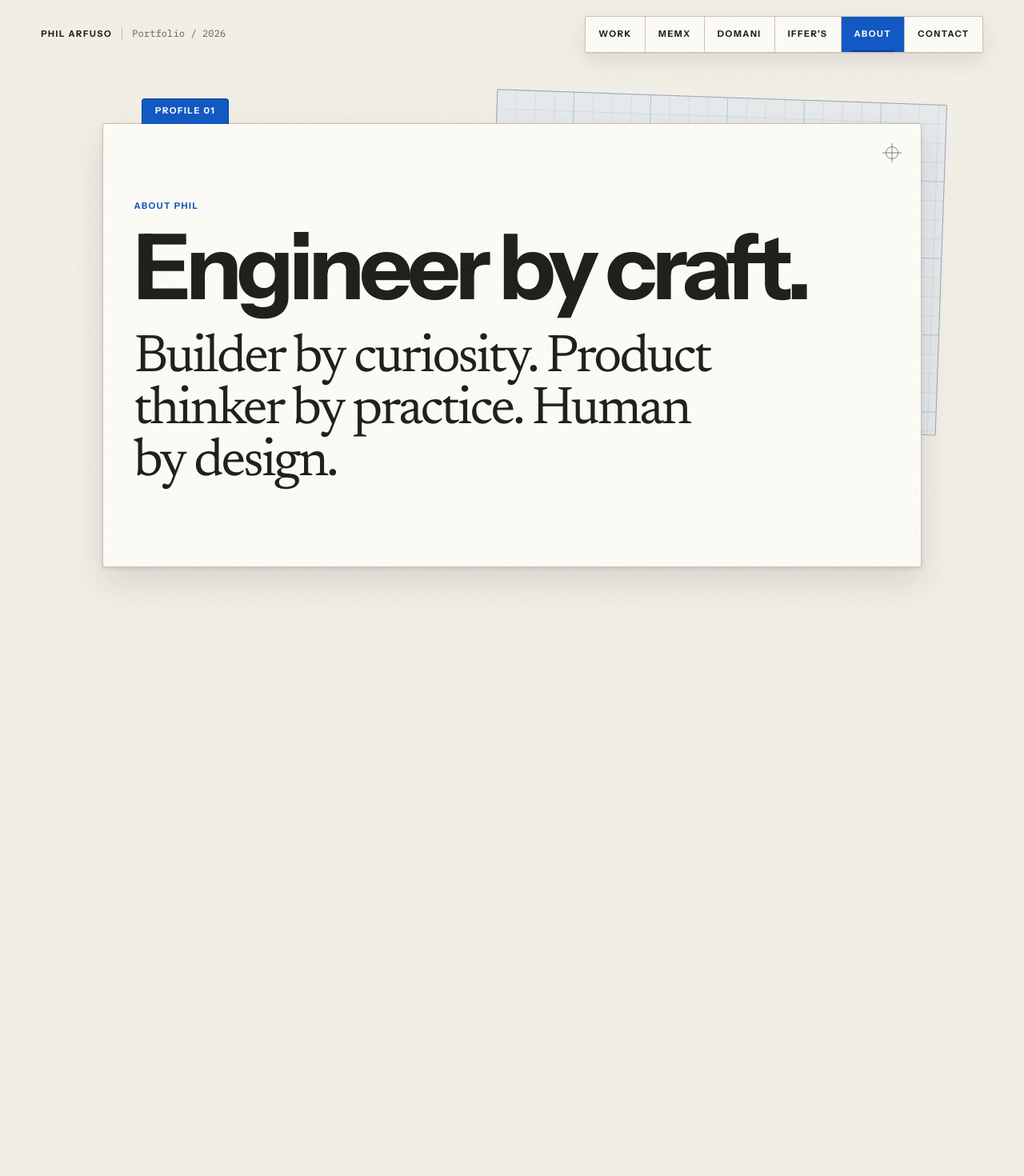
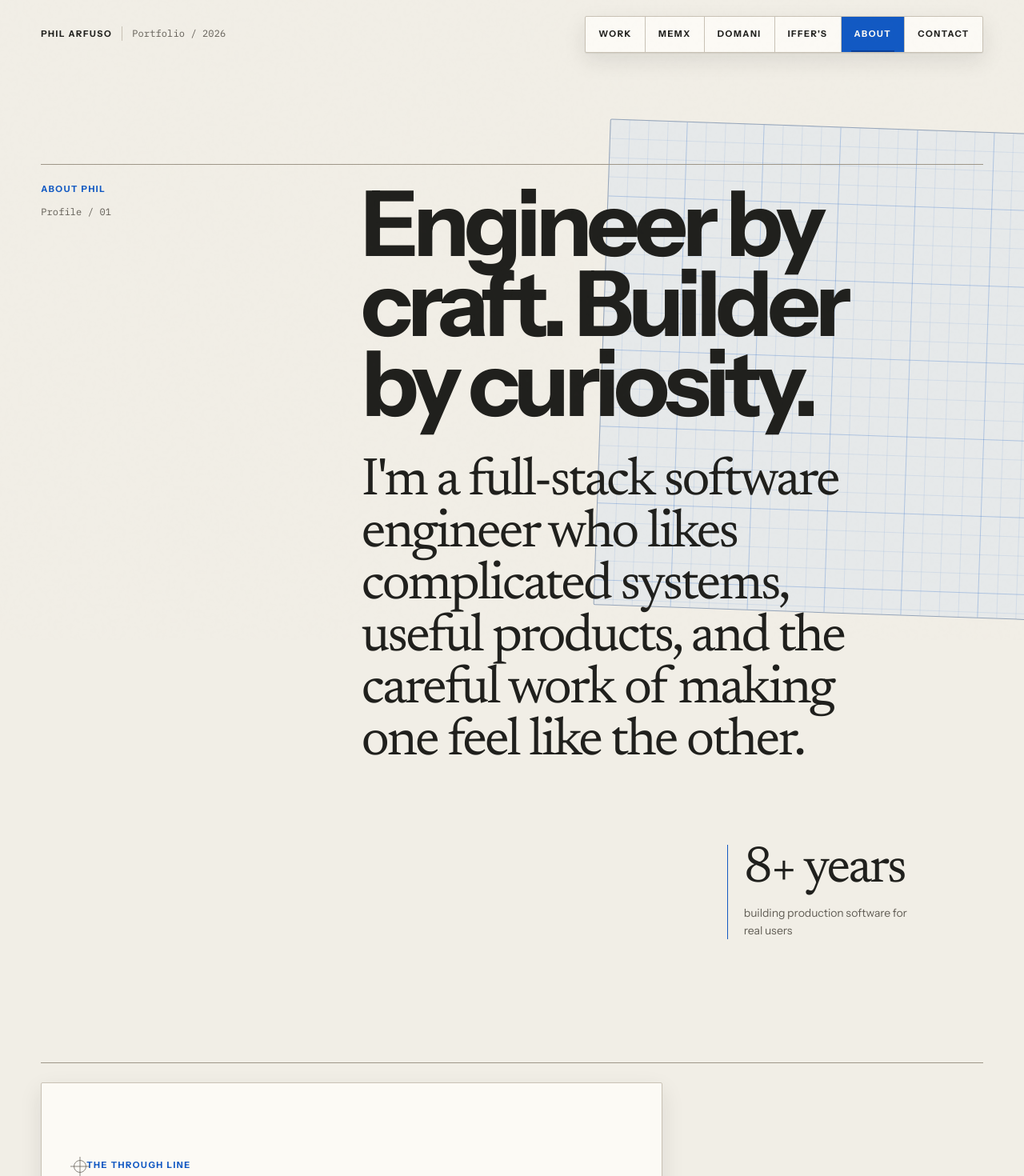
Before and after one commit to parfuso-pvs/portfolio, a Next.js app: page /about in a window 1280 px wide. Shown: the top 1470 px of the page at 80% size. Before the commit the page ends 862 px from the top, so only its background shows below. Built offline with nearby package versions, Linux system fonts and the light colour scheme.

Commit message:
feat(PORT-701): build About narrative

```diff
--- a/src/app/about/page.tsx
+++ b/src/app/about/page.tsx
@@ -1,19 +1,21 @@
 import type { Metadata } from "next";
 
-import { RouteIntro } from "@/components/layout/route-intro";
+import { AboutNarrative } from "@/components/about/about-narrative";
+import { getProject } from "@/content/projects";
 
 export const metadata: Metadata = {
   title: "About",
-  description: "About Phil Arfuso, a full-stack software engineer and product builder.",
+  description:
+    "About Phil Arfuso, a full-stack software engineer, systems thinker, and independent product builder.",
 };
 
+const workingContexts = [
+  getProject("memx"),
+  getProject("domani"),
+  getProject("pixelverse-studios"),
+  getProject("earthcam"),
+];
+
 export default function AboutPage() {
-  return (
-    <RouteIntro
-      index="Profile 01"
-      eyebrow="About Phil"
-      title="Engineer by craft."
-      description="Builder by curiosity. Product thinker by practice. Human by design."
-    />
-  );
+  return <AboutNarrative projects={workingContexts} />;
 }
--- /dev/null
+++ b/src/components/about/about-narrative.tsx
@@ -0,0 +1,159 @@
+import type { ProjectRecord } from "@/content/projects";
+
+import { MaterialSurface, RegistrationMark } from "@/components/ui/material-surface";
+import { aboutContent } from "@/content/about";
+
+type AboutNarrativeProps = {
+  projects: readonly ProjectRecord[];
+};
+
+export function AboutNarrative({ projects }: AboutNarrativeProps) {
+  return (
+    <main id="main-content" tabIndex={-1} className="overflow-hidden">
+      <section
+        className="px-page-gutter pt-[clamp(9rem,16vw,14rem)] pb-section relative isolate"
+        aria-labelledby="about-title"
+      >
+        <div
+          className="material-blueprint absolute top-[10rem] right-[-9rem] -z-10 h-[38rem] w-[42rem] rotate-2 max-lg:hidden"
+          aria-hidden="true"
+        />
+
+        <div className="mx-auto w-full max-w-[90rem] border-t border-line-strong pt-6">
+          <header className="grid gap-12 lg:grid-cols-12 lg:gap-6">
+            <div className="lg:col-span-3">
+              <p className="type-label text-accent">{aboutContent.hero.eyebrow}</p>
+              <p className="type-mono text-muted mt-3">{aboutContent.hero.index}</p>
+            </div>
+            <div className="lg:col-span-7 lg:col-start-5">
+              <h1 id="about-title" className="type-display text-ink max-w-[10ch] text-balance">
+                {aboutContent.hero.title}
+              </h1>
+              <p className="type-heading text-ink mt-10 max-w-[17ch] text-pretty">
+                {aboutContent.hero.body}
+              </p>
+            </div>
+          </header>
+
+          <aside className="mt-16 grid gap-3 border-l border-accent pl-5 sm:ml-auto sm:w-80 lg:mt-24">
+            <p className="type-heading text-ink text-[clamp(2.5rem,5vw,5rem)]">
+              {aboutContent.hero.experience}
+            </p>
+            <p className="type-body-small text-muted max-w-[24ch]">
+              {aboutContent.hero.experienceDetail}
+            </p>
+          </aside>
+        </div>
+      </section>
+
+      <section className="px-page-gutter pb-section" aria-labelledby="about-through-line">
+        <div className="mx-auto grid w-full max-w-[90rem] gap-8 border-t border-line-strong pt-6 lg:grid-cols-12 lg:gap-6">
+          <MaterialSurface
+            as="article"
+            elevation="raised"
+            className="relative px-6 py-10 sm:px-10 sm:py-14 lg:col-span-8 lg:px-14 lg:py-20"
+          >
+            <RegistrationMark className="top-4 right-4" />
+            <p className="type-label text-accent">{aboutContent.thesis.eyebrow}</p>
+            <h2
+              id="about-through-line"
+              className="type-heading text-ink mt-7 max-w-[13ch] text-pretty"
+            >
+              {aboutContent.thesis.title}
+            </h2>
+            <p className="type-body text-ink mt-8 max-w-2xl">{aboutContent.thesis.body}</p>
+          </MaterialSurface>
+          <aside
+            className="material-vellum self-end px-6 py-7 lg:col-span-4 lg:mb-10 lg:-ml-10"
+            aria-label="Portfolio philosophy"
+          >
+            <p className="type-label text-muted">Built as evidence</p>
+            <p className="type-body-small text-ink mt-5">{aboutContent.thesis.note}</p>
+          </aside>
+        </div>
+      </section>
+
+      <section className="px-page-gutter pb-section" aria-labelledby="about-principles">
+        <div className="bg-media-backdrop text-media-foreground relative mx-auto w-full max-w-[90rem] overflow-hidden px-6 py-10 sm:px-10 sm:py-14 lg:px-14 lg:py-20">
+          <div
+            className="pointer-events-none absolute inset-0 opacity-15 [background-image:linear-gradient(color-mix(in_srgb,var(--paper-raised)_18%,transparent)_1px,transparent_1px),linear-gradient(90deg,color-mix(in_srgb,var(--paper-raised)_18%,transparent)_1px,transparent_1px)] [background-size:4rem_4rem]"
+            aria-hidden="true"
+          />
+          <span
+            className="bg-accent absolute top-0 left-[12%] h-2 w-24 sm:left-[18%] sm:w-36"
+            aria-hidden="true"
+          />
+
+          <div className="relative grid gap-14 lg:grid-cols-12 lg:gap-6">
+            <header className="lg:col-span-4">
+              <p className="type-label text-accent-on-dark">How I work</p>
+              <h2
+                id="about-principles"
+                className="type-heading text-media-foreground mt-7 max-w-[10ch] text-pretty"
+              >
+                Close to the problem. Responsible for the outcome.
+              </h2>
+            </header>
+            <ol className="divide-media-foreground/20 border-media-foreground/20 lg:col-span-7 lg:col-start-6 lg:border-y lg:divide-y">
+              {aboutContent.principles.map((principle) => (
+                <li
+                  key={principle.index}
+                  className="border-media-foreground/20 grid gap-4 border-t py-7 first:border-t lg:grid-cols-[3rem_minmax(0,1fr)] lg:border-t-0 lg:first:border-t-0"
+                >
+                  <p className="type-mono text-accent-on-dark">{principle.index}</p>
+                  <div>
+                    <h3 className="type-heading text-media-foreground text-[clamp(2rem,3vw,3.5rem)]">
+                      {principle.title}
+                    </h3>
+                    <p className="type-body-small text-media-foreground/65 mt-4 max-w-2xl">
+                      {principle.body}
+                    </p>
+                  </div>
+                </li>
+              ))}
+            </ol>
+          </div>
+        </div>
+      </section>
+
+      <section className="px-page-gutter pb-section" aria-labelledby="about-contexts">
+        <div className="mx-auto w-full max-w-[90rem] border-t border-line-strong pt-6">
+          <header className="grid gap-8 lg:grid-cols-12 lg:gap-6">
+            <div className="lg:col-span-3">
+              <p className="type-label text-accent">{aboutContent.contexts.eyebrow}</p>
+              <p className="type-mono text-muted mt-3">{aboutContent.contexts.index}</p>
+            </div>
+            <div className="lg:col-span-7 lg:col-start-5">
+              <h2 id="about-contexts" className="type-heading text-ink max-w-[12ch] text-pretty">
+                {aboutContent.contexts.title}
+              </h2>
+              <p className="type-body text-muted mt-7 max-w-2xl">{aboutContent.contexts.body}</p>
+            </div>
+          </header>
+
+          <ol className="mt-16 divide-y divide-line border-y border-line-strong lg:mt-24">
+            {projects.map((project, index) => (
+              <li
+                key={project.id}
+                className="grid gap-5 py-8 sm:py-10 lg:grid-cols-12 lg:items-baseline lg:gap-6"
+              >
+                <p className="type-mono text-accent lg:col-span-2">
+                  {String(index + 1).padStart(2, "0")} / {project.indexLabel}
+                </p>
+                <div className="lg:col-span-3">
+                  <h3 className="type-heading text-ink text-[clamp(2rem,3vw,3.5rem)]">
+                    {project.name}
+                  </h3>
+                  <p className="type-label text-muted mt-3">{project.role}</p>
+                </div>
+                <p className="type-body-small text-ink max-w-2xl lg:col-span-5 lg:col-start-8">
+                  {project.summary}
+                </p>
+              </li>
+            ))}
+          </ol>
+        </div>
+      </section>
+    </main>
+  );
+}
--- /dev/null
+++ b/src/content/about.ts
@@ -0,0 +1,44 @@
+export const aboutContent = {
+  hero: {
+    eyebrow: "About Phil",
+    index: "Profile / 01",
+    title: "Engineer by craft. Builder by curiosity.",
+    body: "I'm a full-stack software engineer who likes complicated systems, useful products, and the careful work of making one feel like the other.",
+    experience: "8+ years",
+    experienceDetail: "building production software for real users",
+  },
+  thesis: {
+    eyebrow: "The through line",
+    title: "I turn complexity into products people can understand and trust.",
+    body: "My work has moved from high-stakes exchange platforms to an independent mobile product and after-hours client work. The scale changes; the responsibility does not. I trace decisions across data, business rules, interfaces, and the people who rely on them.",
+    note: "The portfolio is part of that practice: systems thinking, product judgment, and visual craft working together instead of competing for attention.",
+  },
+  principles: [
+    {
+      index: "01",
+      title: "Systems thinker",
+      body: "I look for the relationships underneath a feature: where its rules live, what changes across contexts, and which decisions should become reusable foundations.",
+    },
+    {
+      index: "02",
+      title: "Full-stack builder",
+      body: "I am comfortable following a requirement from interface behavior through APIs, data models, validation, real-time delivery, testing, and production support.",
+    },
+    {
+      index: "03",
+      title: "Product partner",
+      body: "I work best when engineering is present early—helping clarify the problem, shape the requirement, and protect the user's experience through implementation.",
+    },
+    {
+      index: "04",
+      title: "Continuous learner",
+      body: "Independent products and client work give me room to test new platforms, tools, and disciplines, then bring the useful lessons back to larger systems.",
+    },
+  ],
+  contexts: {
+    eyebrow: "One evolving practice",
+    index: "Selected contexts / 01—04",
+    title: "Different scales. The same standard of care.",
+    body: "These contexts show how the same working principles travel across platform engineering, product ownership, client delivery, and earlier team leadership.",
+  },
+} as const;
```
Also changed, not shown: 2 other files (tests, documents, lock files or other folders).
